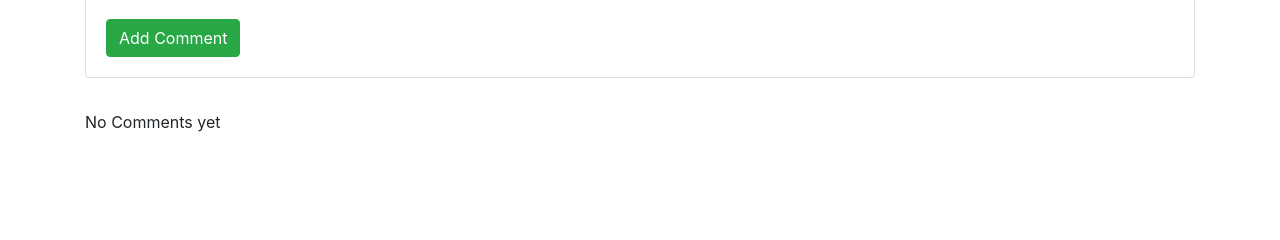
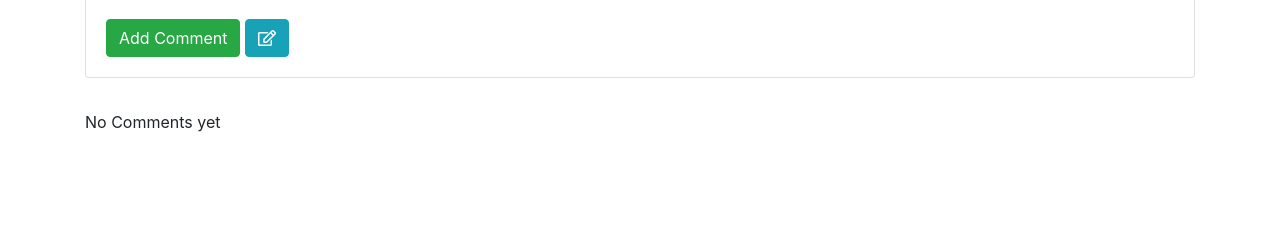
Before and after one commit to Randomnation/blogV2, a Django app: template templates/blog/post_detail.html in a window 1280 px wide. Shown: the part 241-481 px from the top of the page. Run offline with Django 3.2, Linux system fonts and the light colour scheme; the template is opened without the code that fills it: values that come from a table or form of the project are taken from there, others are empty; some libraries are stand-ins or nearby versions.

Commit message:
trying to sort post editing

```diff
--- a/templates/blog/post_detail.html
+++ b/templates/blog/post_detail.html
@@ -16,11 +16,11 @@
                 <p class="card-text"><i><small><b>Published:</b> {{ post.created_date|timesince }} ago</small></i></p>
 
                 <button type="button" class="btn btn-success" id="add_comment">Add Comment</button>
-                <!-- <a class="btn btn-info"
+                <a class="btn btn-info"
                     href="{% url 'blog:post_edit' pk=post.pk %}"
                     data-toggle="tooltip" data-placement="top" title="Edit Post">
                     <i class="far fa-edit"></i>
-                </a> -->
+                </a>
             </div>
         </div>
         <div class="card" id="comment_form">
```
